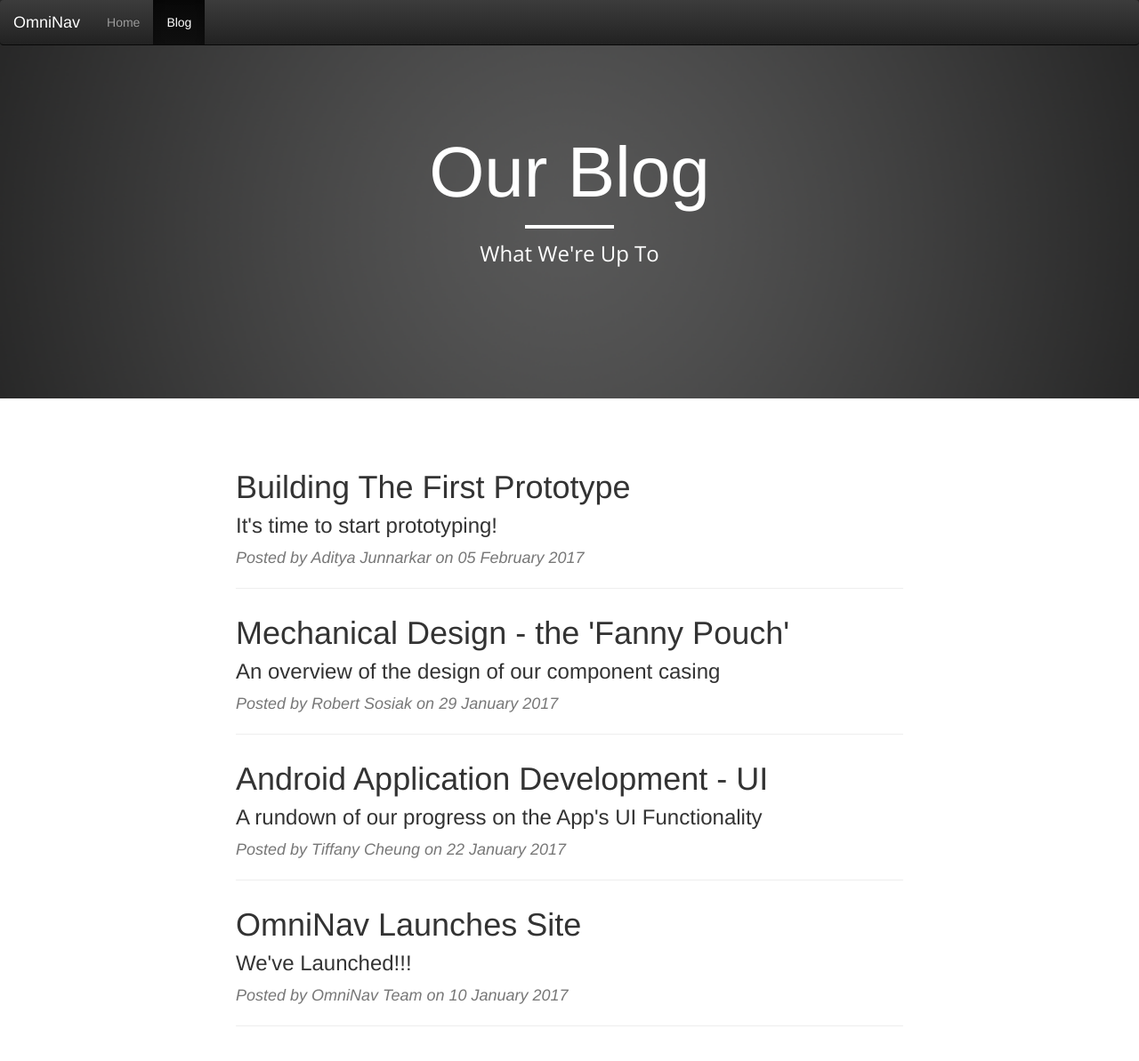
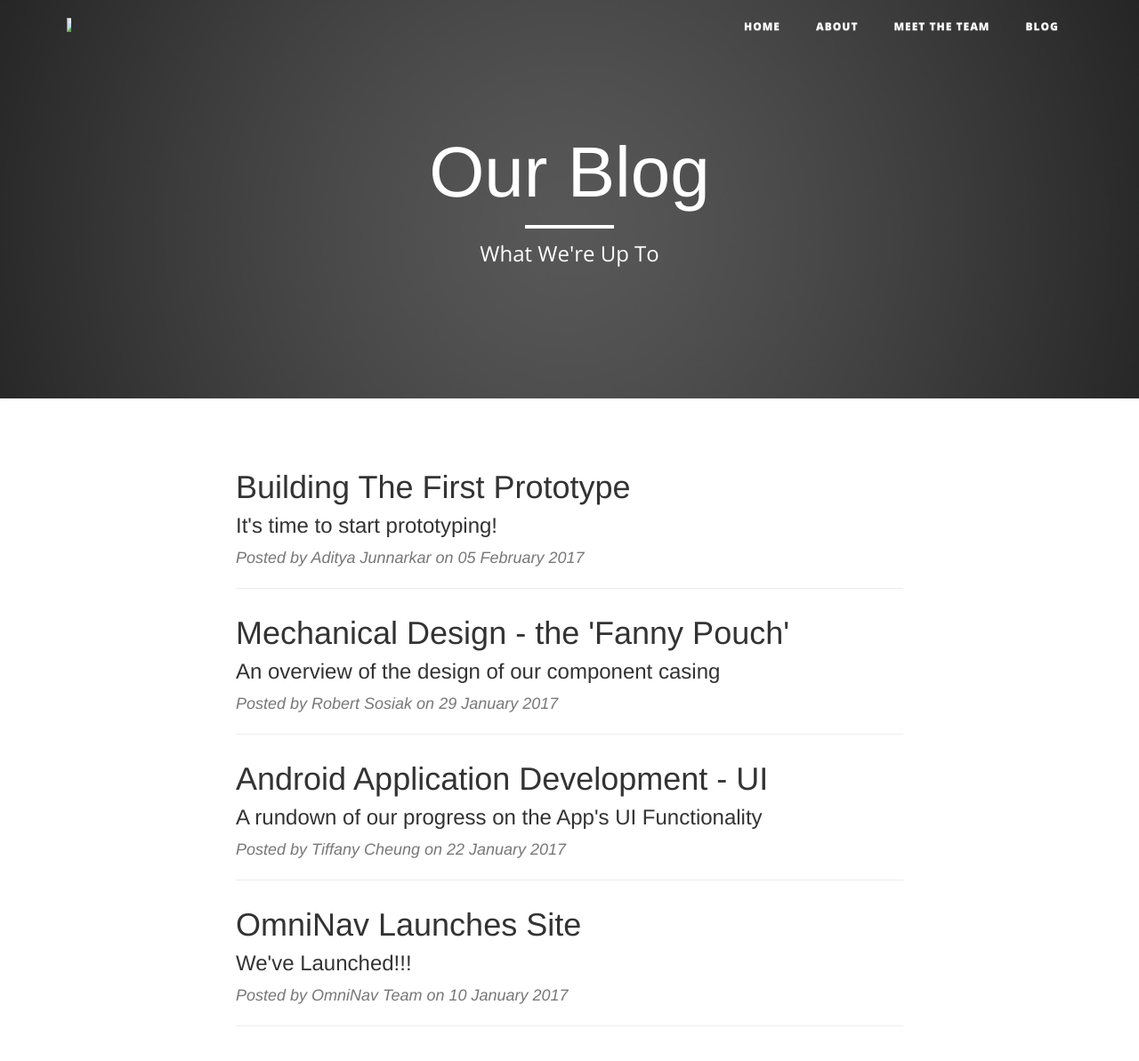
Before and after one commit to hansmaryil/OmniNav, a Jekyll site: the page built from blog/index.html, in a window 1280 px wide and 1214 px high. Shown: the top 1193 px of the window at 89% size. Built offline with Jekyll 4.4.1, drawn with Linux system fonts in a browser that asks for light colours; some web fonts are replaced.

Commit message:
blog default layout

```diff
--- a/_layouts/default.html
+++ b/_layouts/default.html
@@ -27,35 +27,50 @@
         <link href="https://maxcdn.bootstrapcdn.com/font-awesome/4.7.0/css/font-awesome.min.css" rel="stylesheet" integrity="sha384-wvfXpqpZZVQGK6TAh5PVlGOfQNHSoD2xbE+QkPxCAFlNEevoEH3Sl0sibVcOQVnN" crossorigin="anonymous">
         <link href='https://fonts.googleapis.com/css?family=Lora:400,700,400italic,700italic' rel='stylesheet' type='text/css'>
         <link href='https://fonts.googleapis.com/css?family=Open+Sans:300italic,400italic,600italic,700italic,800italic,400,300,600,700,800' rel='stylesheet' type='text/css'>
+        <link href="https://fonts.googleapis.com/css?family=Baloo|Raleway" rel="stylesheet">
     </head>
 
-    <body>
-        <!-- NAVBAR -->
-        <div  id="fixed-navbar" class="navbar-wrapper">
-            <div class="container">
+    <body id="page-top" data-spy="scroll" data-target=".navbar-fixed-top">
 
-                <nav class="navbar navbar-inverse navbar-fixed-top" role="navigation">
+        <!-- Navigation -->
+        <nav id="fixed-navbar" class="navbar navbar-custom navbar-fixed-top" role="navigation">
             <div class="container">
                 <div class="navbar-header">
-                            <button type="button" class="navbar-toggle" data-toggle="collapse" data-target=".navbar-ex1-collapse">
-                                <span class="sr-only">Toggle navigation</span>
-                                <span class="icon-bar"></span>
-                                <span class="icon-bar"></span>
-                                <span class="icon-bar"></span>
+                    <button type="button" class="navbar-toggle" data-toggle="collapse" data-target=".navbar-main-collapse">
+                        Menu <i class="fa fa-bars"></i>
                     </button>
-                          <a class="navbar-brand" href="/index.html">OmniNav</a>
+
+                    <a class="navbar-brand page-scroll" href="" data-target="page-top">
+
+                        <img src="images/background/hans_capstoneLogo4.png" href="" width="30%" class="img-responsive" style="cursor:pointer;">
+                    </a>
                 </div>
-                        <div class="collapse navbar-collapse" id="bs-example-navbar-collapse-1">
+
+                <!-- Collect the nav links, forms, and other content for toggling -->
+                <div class="collapse navbar-collapse navbar-right navbar-main-collapse">
                     <ul class="nav navbar-nav">
-                                <li><a href="/index.html">Home<span class="sr-only">(current)</span></a></li>
-                                <li class="active"><a href="/blog/index.html">Blog</a></li>
+                        <!-- Hidden li included to remove active class from about link when scrolled up past about section -->
+                        <li class="hidden">
+                            <a href="#page-top"></a>
+                        </li>
+                        <li>
+                            <a class="page-scroll" href="" data-target="page-top">Home</a>
+                        </li>
+                        <li>
+                            <a class="page-scroll" href="" data-target="project-summary">About</a>
+                        </li>
+                        <li>
+                            <a class="page-scroll" href="" data-target="team">Meet the Team</a>
+                        </li>
+                        <li>
+                            <a class="page-scroll" href="blog/index.html">Blog</a>
+                        </li>
                     </ul>
                 </div>
+                <!-- /.navbar-collapse -->
             </div>
+            <!-- /.container -->
         </nav>
-
-            </div>
-        </div>
 
         {% if page.header_content != null %}
             {{ page.header_content }}
```
Lines whose indentation alone changed are shown as unchanged.
